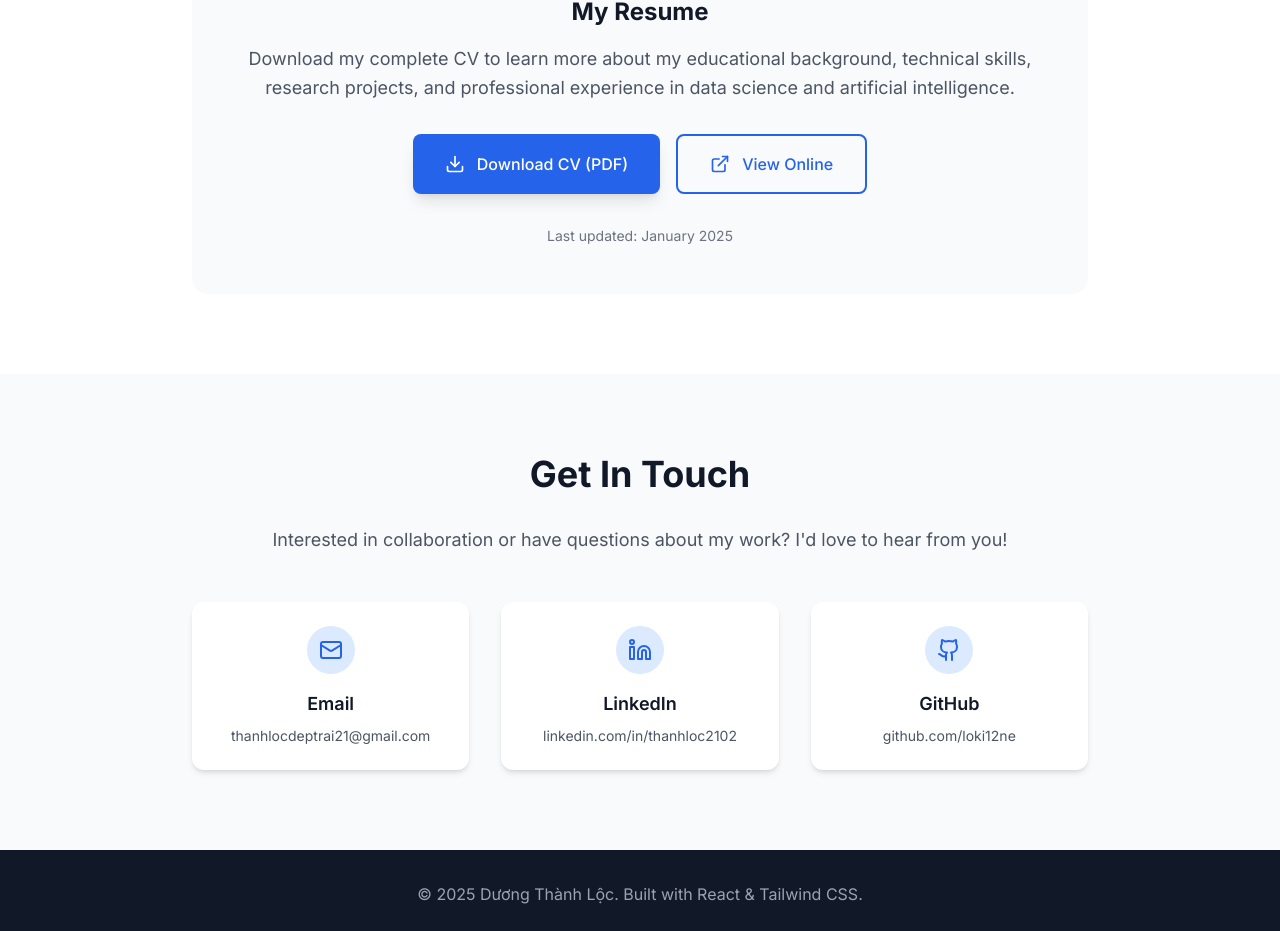
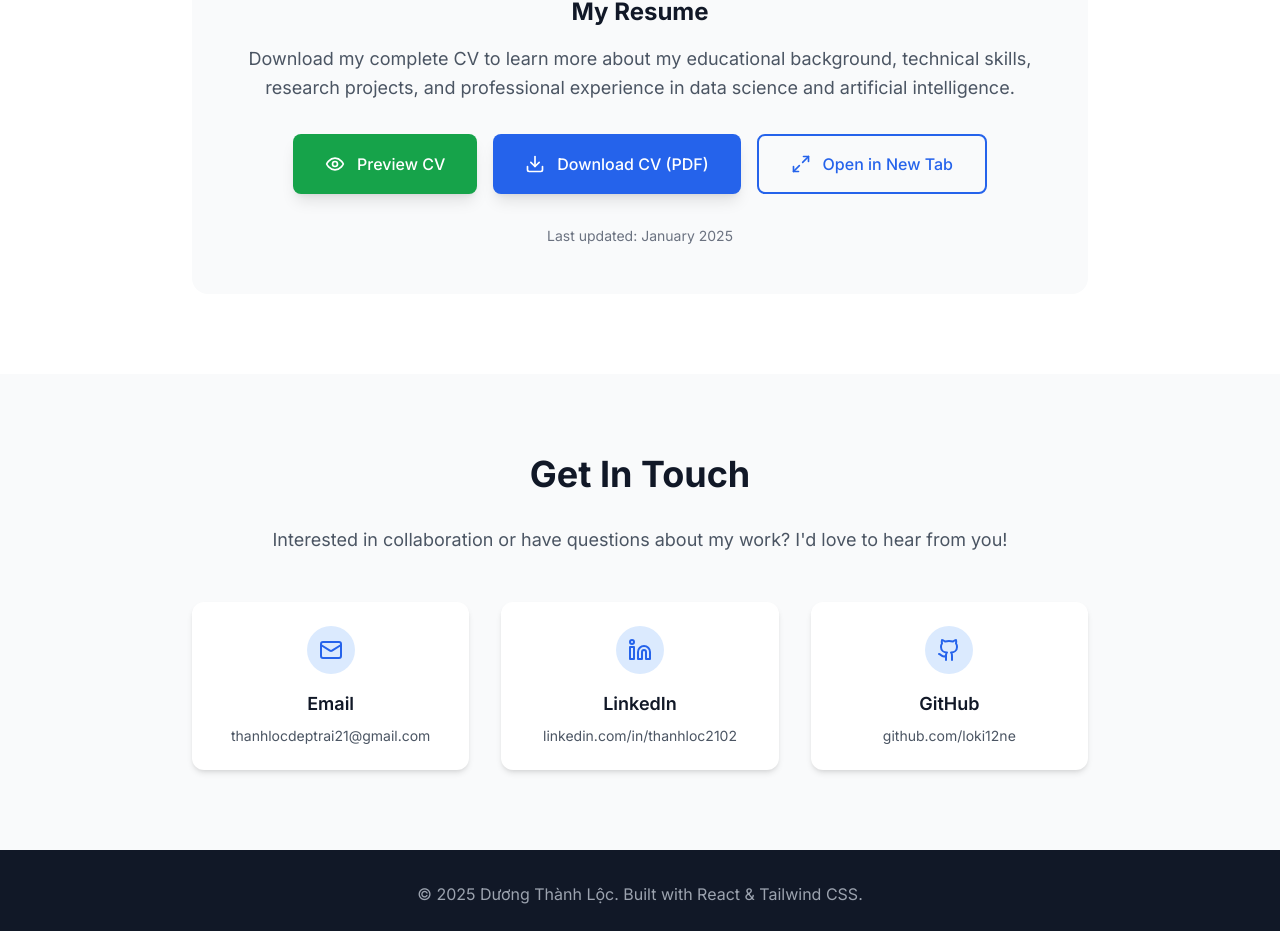
Before and after one commit to loki12ne/portfolio, a React (Vite) app: page / in a window 1280 px wide. Shown: the part 3260-4191 px from the top of the page. Built offline with nearby package versions, Linux system fonts and the light colour scheme.

Commit message:
Update App.tsx

```diff
--- a/src/App.tsx
+++ b/src/App.tsx
@@ -12,12 +12,15 @@ import {
   Menu,
   X,
   Download,
-  FileText
+  FileText,
+  Eye,
+  Maximize2
 } from 'lucide-react';
 
 function App() {
   const [activeSection, setActiveSection] = useState('home');
   const [isMenuOpen, setIsMenuOpen] = useState(false);
+  const [showCVPreview, setShowCVPreview] = useState(false);
 
   useEffect(() => {
     const handleScroll = () => {
@@ -394,7 +397,14 @@ function App() {
                 data science and artificial intelligence.
               </p>
 
-              <div className="flex flex-col sm:flex-row gap-4 justify-center">
+              <div className="flex flex-col sm:flex-row gap-4 justify-center mb-8">
+                <button
+                  onClick={() => setShowCVPreview(!showCVPreview)}
+                  className="inline-flex items-center justify-center px-8 py-4 bg-green-600 text-white rounded-lg font-medium hover:bg-green-700 transition-colors duration-200 shadow-lg hover:shadow-xl"
+                >
+                  <Eye size={20} className="mr-3" />
+                  {showCVPreview ? 'Hide Preview' : 'Preview CV'}
+                </button>
                 <a
                   href="/cv.pdf"
                   download="Duong_Thanh_Loc_CV.pdf"
@@ -409,10 +419,47 @@ function App() {
                   rel="noopener noreferrer"
                   className="inline-flex items-center justify-center px-8 py-4 border-2 border-blue-600 text-blue-600 rounded-lg font-medium hover:bg-blue-600 hover:text-white transition-colors duration-200"
                 >
-                  <ExternalLink size={20} className="mr-3" />
-                  View Online
+                  <Maximize2 size={20} className="mr-3" />
+                  Open in New Tab
                 </a>
               </div>
+
+              {/* CV Preview */}
+              {showCVPreview && (
+                <div className="mt-8">
+                  <div className="bg-white rounded-lg shadow-lg overflow-hidden">
+                    <div className="bg-gray-100 px-6 py-3 border-b flex items-center justify-between">
+                      <h4 className="font-semibold text-gray-800">CV Preview</h4>
+                      <button
+                        onClick={() => setShowCVPreview(false)}
+                        className="text-gray-500 hover:text-gray-700 transition-colors"
+                      >
+                        <X size={20} />
+                      </button>
+                    </div>
+                    <div className="p-4">
+                      <iframe
+                        src="/cv.pdf"
+                        className="w-full h-96 md:h-[600px] border-0 rounded"
+                        title="CV Preview"
+                        onError={() => {
+                          // Fallback if PDF can't be displayed
+                          const iframe = document.querySelector('iframe[title="CV Preview"]') as HTMLIFrameElement;
+                          if (iframe && iframe.parentElement) {
+                            iframe.parentElement.innerHTML = `
+                              <div class="flex flex-col items-center justify-center h-96 text-gray-500">
+                                <FileText size="48" class="mb-4" />
+                                <p class="text-lg font-medium mb-2">Preview not available</p>
+                                <p class="text-sm text-center">Your browser doesn't support PDF preview.<br/>Please download the file to view it.</p>
+                              </div>
+                            `;
+                          }
+                        }}
+                      />
+                    </div>
+                  </div>
+                </div>
+              )}
 
               <div className="mt-8 text-sm text-gray-500">
                 <p>Last updated: January 2025</p>
```
